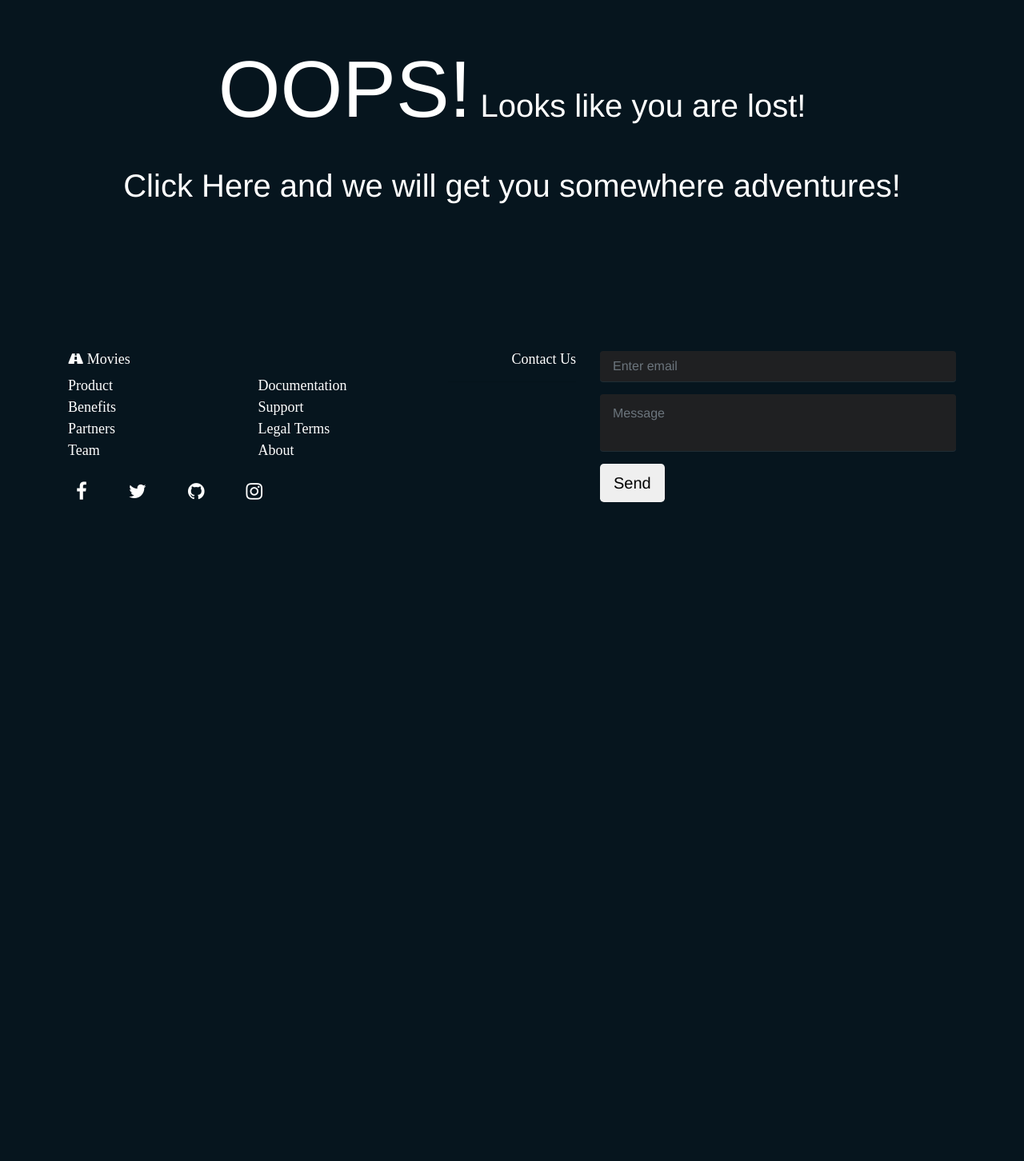
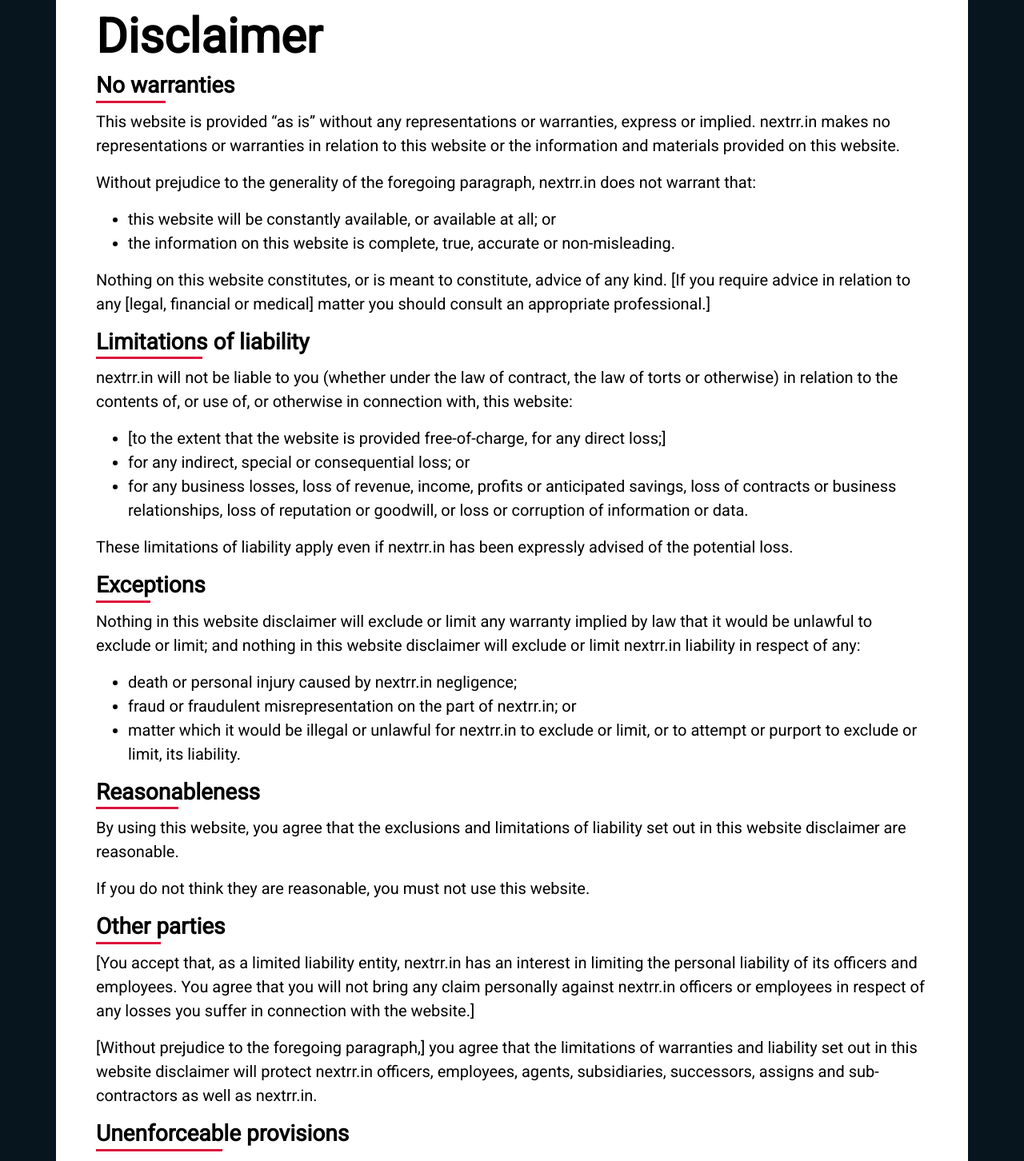
Before and after one commit to AkshayModak/Movies, a React (Create React App) app: page /disclaimer in a window 1280 px wide. Shown: the part 140-1592 px from the top of the page at 80% size. Before the commit the page ends 800 px from the top, so only its background shows below. Built offline with nearby package versions, Linux system fonts and the light colour scheme; a web font is replaced by a local one.

Commit message:
Added disclaimer screen.

```diff
--- a/src/App.js
+++ b/src/App.js
@@ -16,6 +16,7 @@
 import Navbar from './containers/navbar';
 import ReactGA from 'react-ga';
 import Search from './containers/search';
+import Disclaimer from './static/disclaimer';
 
 class App extends Component {
 
@@ -42,6 +43,7 @@
 		                    <Route path='/television/genre/:id' exact component={SearchByGenre} />
 		                    <Route path='/television/network/:id/:name?' exact component={SearchByNetwork} />
 		                    <Route path='/search/:query' exact component={Search} />
+		                    <Route path='/disclaimer' exact component={Disclaimer} />
 		                    <Route component={Error}/>
 		                </Switch>
                 </Aux>
--- a/src/containers/footer.js
+++ b/src/containers/footer.js
@@ -1,5 +1,6 @@
 import React, { Component } from 'react';
 import Aux from '../HOCs/Aux';
+import { Link } from 'react-router-dom';
 
 class Footer extends Component {
 		render() {
@@ -13,7 +14,7 @@
 		                                <div className="col-12 offset-md-3">
 		                                    <h3>Nextrr</h3>
 		                                    <ul className="list-unstyled">
-		                                        <li><a href="">Disclaimer</a></li>
+		                                        <li><Link to="disclaimer">Disclaimer</Link></li>
 		                                        <li><a href="">Credits</a></li>
 		                                        <li><a href="">Contact Us</a></li>
 		                                    </ul>
--- a/src/containers/style.css
+++ b/src/containers/style.css
@@ -745,3 +745,45 @@
 		background-color: crimson;
 		color: white;
 }
+
+.disclaimer h3 {
+  font-weight: bold;
+  display: inline-block;
+  padding-bottom: 5px;
+  position: relative;
+  font-family: 'Roboto', sans-serif;
+}
+.disclaimer h3:before{
+    content: "";
+    position: absolute;
+    width: 50%;
+    height: 1px;
+    bottom: 0;
+    left: 0%;
+    border-bottom: 3px solid crimson;
+}
+
+div.disclaimer  h1 {
+    font-size: 60px;
+    display:block;
+    font-family: 'Roboto', sans-serif;
+    font-weight: bold;
+}
+
+div.disclaimer p {
+    font-size: 20px;
+    display:block;
+    font-family: 'Roboto', sans-serif;
+}
+
+div.disclaimer li {
+    font-size: 20px;
+    font-family: 'Roboto', sans-serif;
+}
+
+div.disclaimer h1:before {
+    font-size: 60px;
+    display:block;
+    border-bottom: 0;
+    font-family: 'Roboto', sans-serif;
+}
--- /dev/null
+++ b/src/static/contactus.js
@@ -0,0 +1,4 @@
+/*
+import React from 'react';
+
+const*/
--- /dev/null
+++ b/src/static/disclaimer.js
@@ -0,0 +1,58 @@
+import React from 'react';
+import Footer from '../containers/footer';
+import Aux from '../HOCs/Aux';
+
+const disclaimer = () => {
+		return (
+			<Aux>
+				<div className="container disclaimer" style={{ marginTop: '100px', background: 'white', color: 'black', padding: '50px' }}>
+						<h1>Disclaimer</h1>
+	          <h3>No warranties</h3>
+	          <p>This website is provided “as is” without any representations or warranties, express or implied. nextrr.in makes no representations or warranties in relation to this website or the information and materials provided on this website.</p>
+
+	          <p>Without prejudice to the generality of the foregoing paragraph, nextrr.in does not warrant that:</p>
+						<ul>
+	          <li>this website will be constantly available, or available at all; or</li>
+	          <li>the information on this website is complete, true, accurate or non-misleading.</li>
+	          </ul>
+	          <p>Nothing on this website constitutes, or is meant to constitute, advice of any kind. [If you require advice in relation to any [legal, financial or medical] matter you should consult an appropriate professional.]</p>
+
+	          <h3>Limitations of liability</h3>
+
+	          <p>nextrr.in will not be liable to you (whether under the law of contract, the law of torts or otherwise) in relation to the contents of, or use of, or otherwise in connection with, this website:</p>
+						<ul>
+	          <li>[to the extent that the website is provided free-of-charge, for any direct loss;]</li>
+	          <li>for any indirect, special or consequential loss; or</li>
+	          <li>for any business losses, loss of revenue, income, profits or anticipated savings, loss of contracts or business relationships, loss of reputation or goodwill, or loss or corruption of information or data.</li>
+	          </ul>
+	          <p>These limitations of liability apply even if nextrr.in has been expressly advised of the potential loss.</p>
+
+	          <h3>Exceptions</h3>
+	          <p>Nothing in this website disclaimer will exclude or limit any warranty implied by law that it would be unlawful to exclude or limit; and nothing in this website disclaimer will exclude or limit nextrr.in liability in respect of any:</p>
+
+						<ul>
+	          <li>death or personal injury caused by nextrr.in negligence;</li>
+	          <li>fraud or fraudulent misrepresentation on the part of nextrr.in; or</li>
+	          <li>matter which it would be illegal or unlawful for nextrr.in to exclude or limit, or to attempt or purport to exclude or limit, its liability.</li>
+	          </ul>
+
+	          <h3>Reasonableness</h3>
+	          <p>By using this website, you agree that the exclusions and limitations of liability set out in this website disclaimer are reasonable.</p>
+
+	          <p>If you do not think they are reasonable, you must not use this website.</p>
+
+	          <h3>Other parties</h3>
+	          <p>[You accept that, as a limited liability entity, nextrr.in has an interest in limiting the personal liability of its officers and employees. You agree that you will not bring any claim personally against nextrr.in officers or employees in respect of any losses you suffer in connection with the website.]</p>
+
+	          <p>[Without prejudice to the foregoing paragraph,] you agree that the limitations of warranties and liability set out in this website disclaimer will protect nextrr.in officers, employees, agents, subsidiaries, successors, assigns and sub-contractors as well as nextrr.in.</p>
+
+	          <h3>Unenforceable provisions</h3>
+	          <p>If any provision of this website disclaimer is, or is found to be, unenforceable under applicable law, that will not affect the enforceability of the other provisions of this website disclaimer.</p>
+
+				</div>
+				<Footer/>
+				</Aux>
+		);
+}
+
+export default disclaimer;
```
Also changed, not shown: src/static/credits.js (added).
